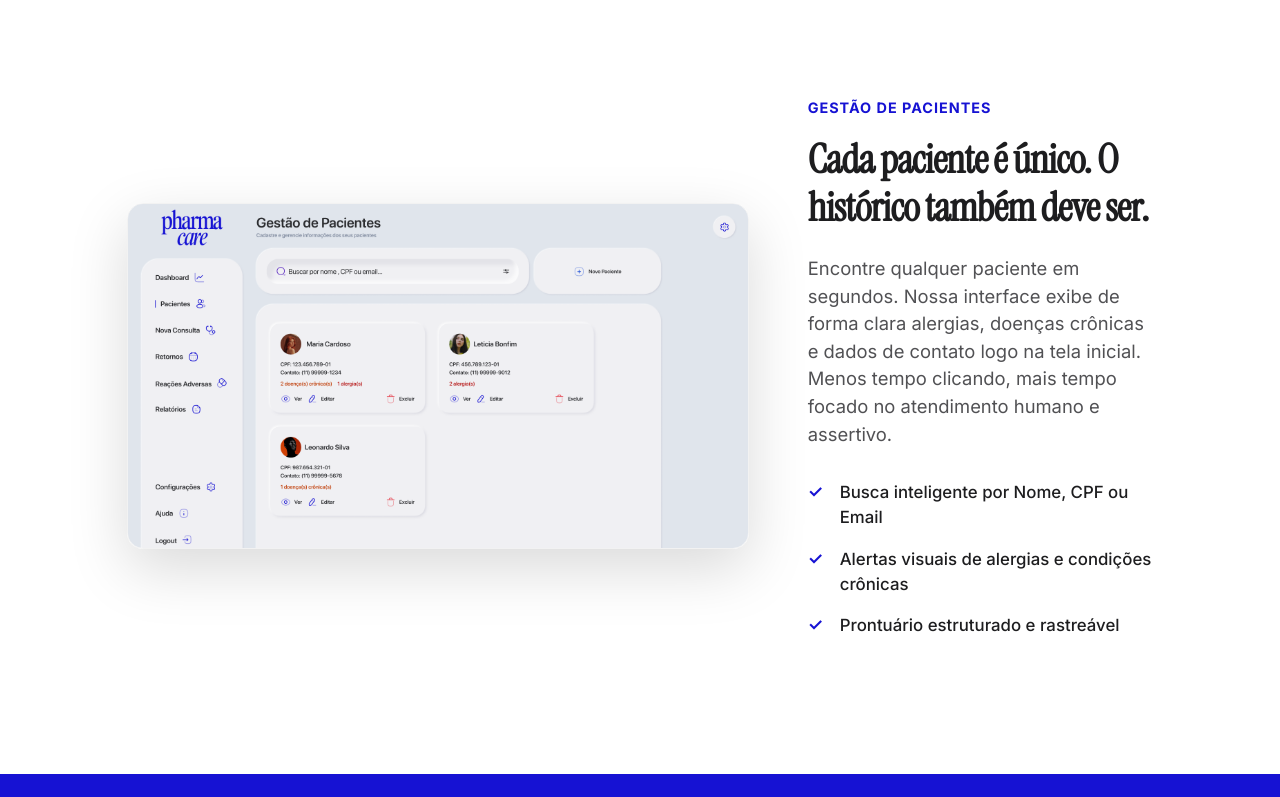
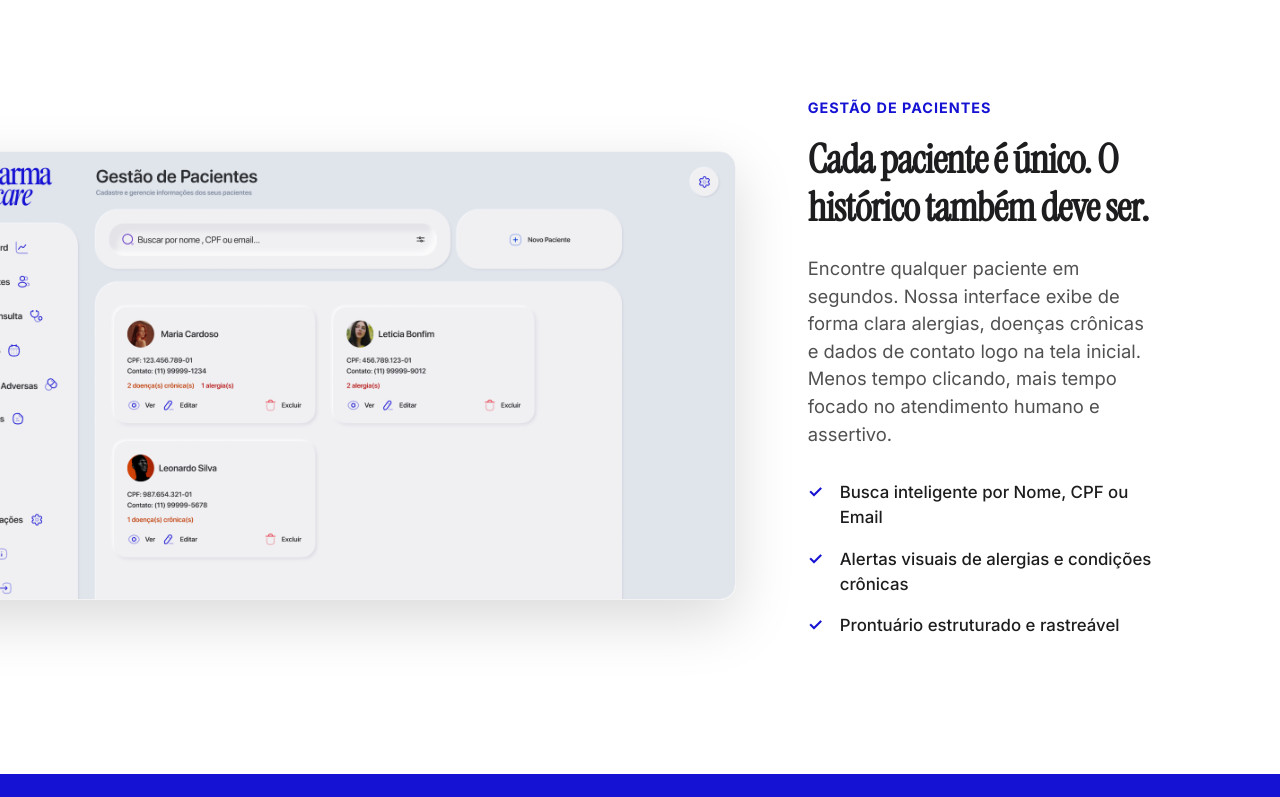
Before and after one commit to guilhermezw/landing-page-pharmacare, a React (Vite) app in the folder landing-page/: page / in a window 1280 px wide. Shown: the part 2205-3002 px from the top of the page. Built offline with nearby package versions, Linux system fonts and the light colour scheme; a web font is replaced by a local one.

Commit message:
fix: corrigindo altura e largura das imagens do dashboard e gestão de pacientes

```diff
--- a/landing-page/src/pages/Home/Home.css
+++ b/landing-page/src/pages/Home/Home.css
@@ -176,11 +176,24 @@ html {
 .split-image-container {
   flex: 1.8;
   display: flex;
-  justify-content: center;
+  justify-content: flex-start;
 }
 
-.mockup-img {
-  width: 100%;
+.pacientes-mockup-img {
+  width: 130%;
+  max-width: 1100px;
+  height: auto;
+  border-radius: 16px;
+  box-shadow: 0 20px 60px rgba(0, 0, 0, 0.15);
+  border: 1px solid rgba(0, 0, 0, 0.05);
+  transition: transform 0.3s ease;
+
+  transform: scale(1.20);
+  transform: translateX(-200px)
+}
+
+.dashboard-mockup-img {
+  width: 280%;
   max-width: 1100px;
   height: auto;
   border-radius: 16px;
--- a/landing-page/src/pages/Home/Home.jsx
+++ b/landing-page/src/pages/Home/Home.jsx
@@ -111,7 +111,7 @@ function Home() {
             </ul>
           </div>
           <div className="split-image-container reveal delay-2">
-            <img src={dashImg} alt="Dashboard PharmaCare" className="mockup-img" />
+            <img src={dashImg} alt="Dashboard PharmaCare" className="dashboard-mockup-img" />
           </div>
         </div>
       </section>
@@ -132,7 +132,7 @@ function Home() {
             </ul>
           </div>
           <div className="split-image-container reveal delay-2">
-            <img src={pacientesImg} alt="Gestão de Pacientes" className="mockup-img" />
+            <img src={pacientesImg} alt="Gestão de Pacientes" className="pacientes-mockup-img" />
           </div>
         </div>
       </section>
```
Also changed, not shown: 2 other files (tests, documents, lock files or other folders).
